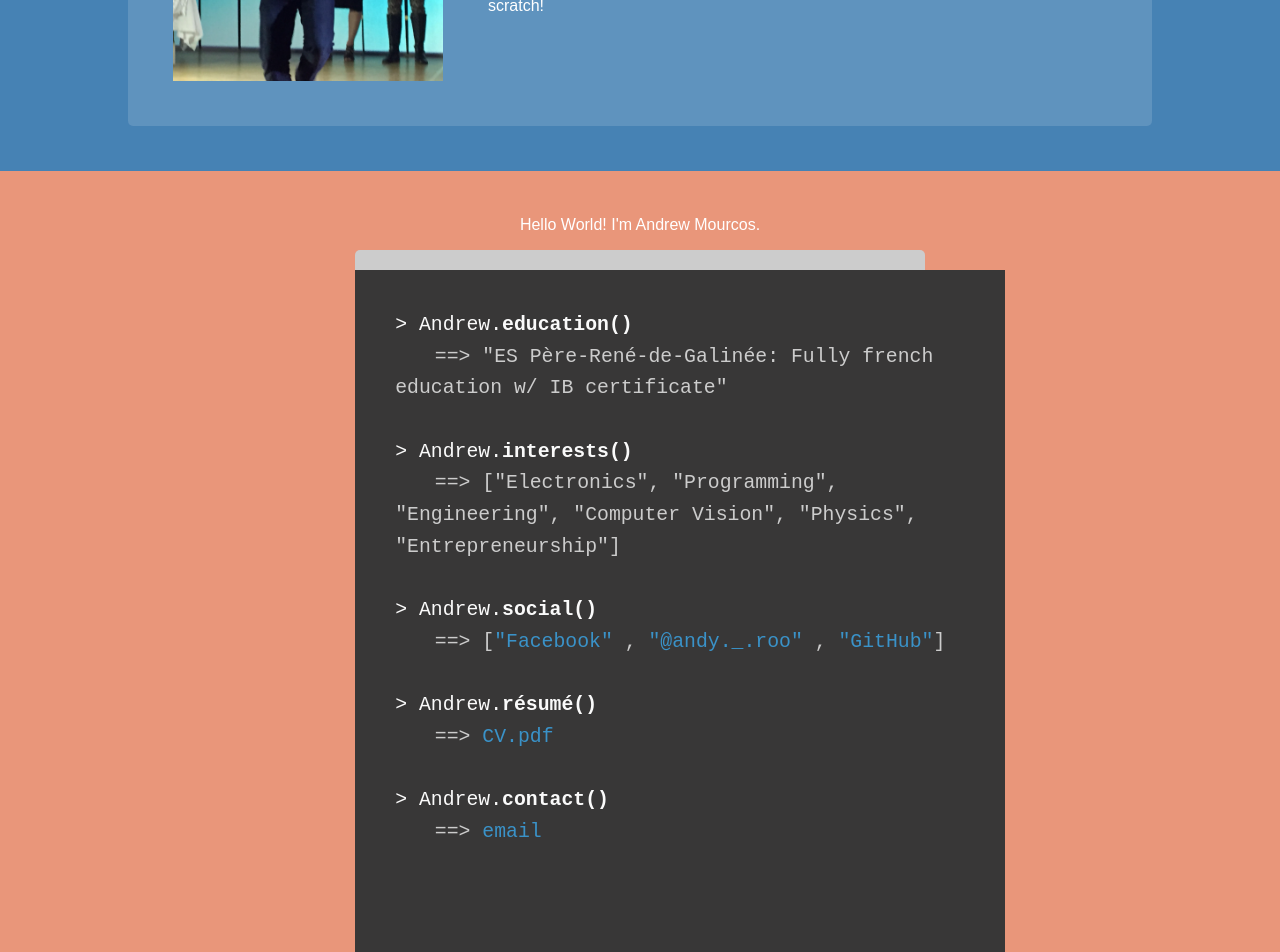
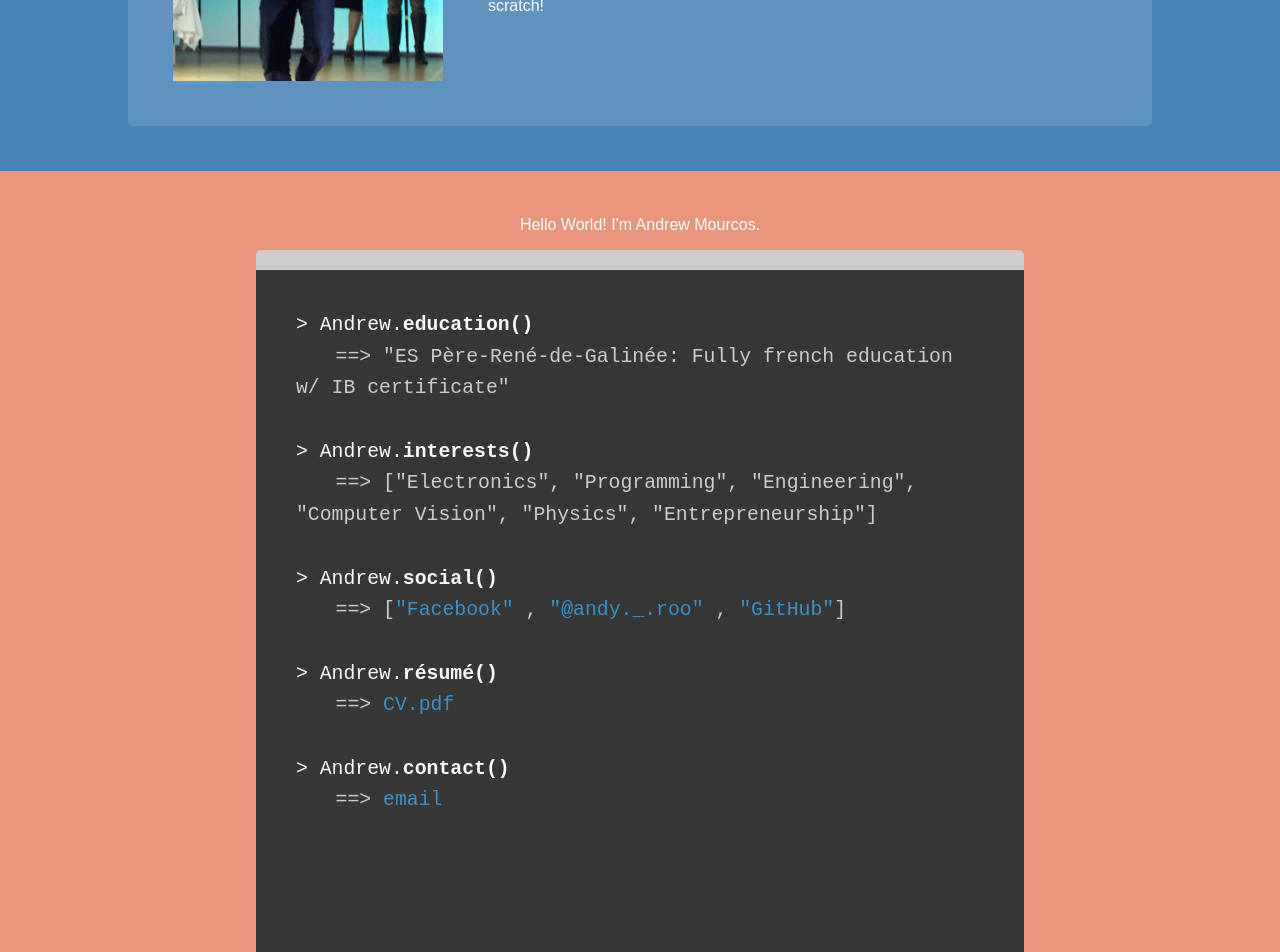
Before and after one commit to andrewmourcos/andrewmourcos.github.io, a Jekyll site: the page index.html, which Jekyll copies as it is, in a window 1280 px wide. Shown: the part 1179-2131 px from the top of the page. Built offline with Jekyll 4.4.1, drawn with Linux system fonts in a browser that asks for light colours; nearby versions of some CDN libraries; some of the changed text lies outside the part shown.

Commit message:
changed project boxes to not overflow

```diff
--- a/style.css
+++ b/style.css
@@ -206,12 +206,11 @@
   padding-top: 5vh;
 }
 .code{
+  width: 60vw;
   border-radius: 5px;
-  width:44.5vw;
   margin: 0 auto;
   padding-top:20px;
   background: #ccc;
-  height: 70vh;
   font-family: monospace;
   text-align: left;
   line-height: 1.6em;
@@ -219,7 +218,6 @@
   color: #fafafa;
 }
 .terminal{
-  width:44.5vw;
   padding: 40px;
   height: 70vh;
   margin:0 auto;
@@ -277,17 +275,16 @@
   background-color: #fff9;
 }
 .projectlist img{
-  display: inline;
+  display: block;
   height: 90%;
   width: 20%;
 }
 .projectlist p{
-  margin: 0;
+  margin: 5px;
   padding: 0;
   color: black;
   display: inline;
   float: right;
-  width: 78%;
 }
 .projectlist a{
   text-decoration: none;
@@ -297,7 +294,7 @@
   width: 49%;
   display: inline;
   float: right;
-  padding-right: 1%;
+  margin-right: 1%;
 }
 
 .timeline *{
```
Also changed, not shown: index.html (+4 -4 lines).
